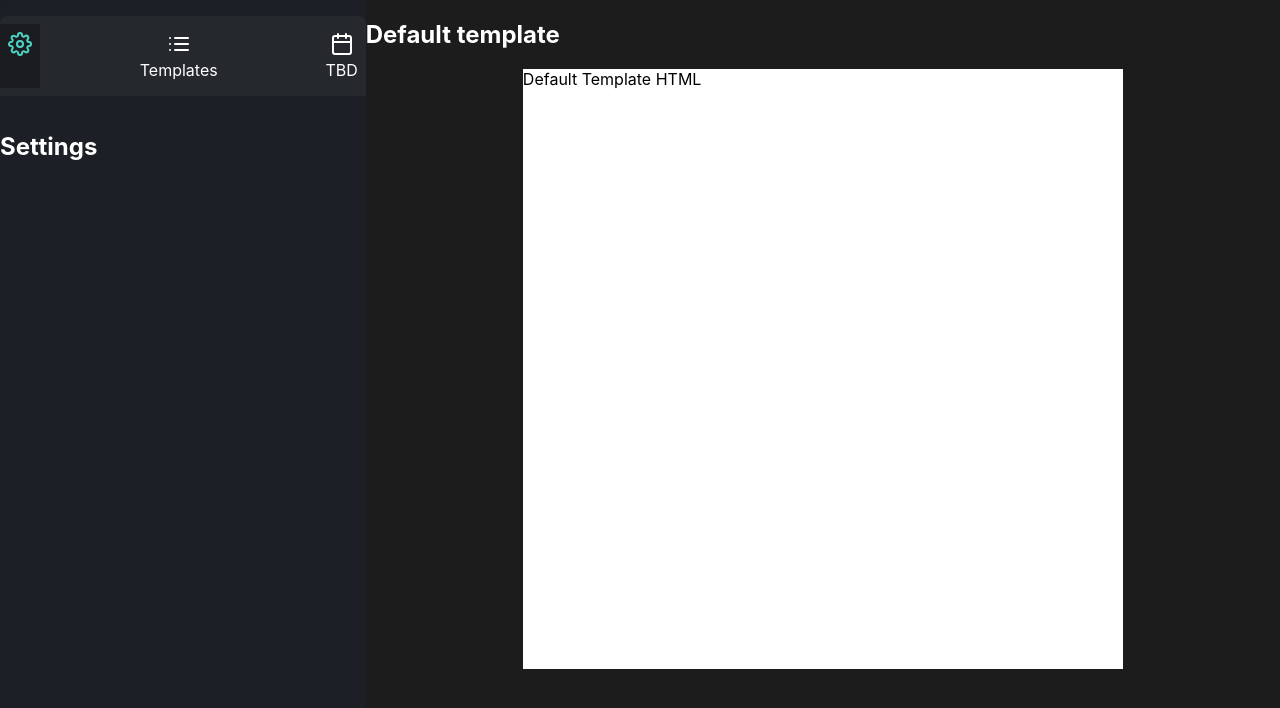
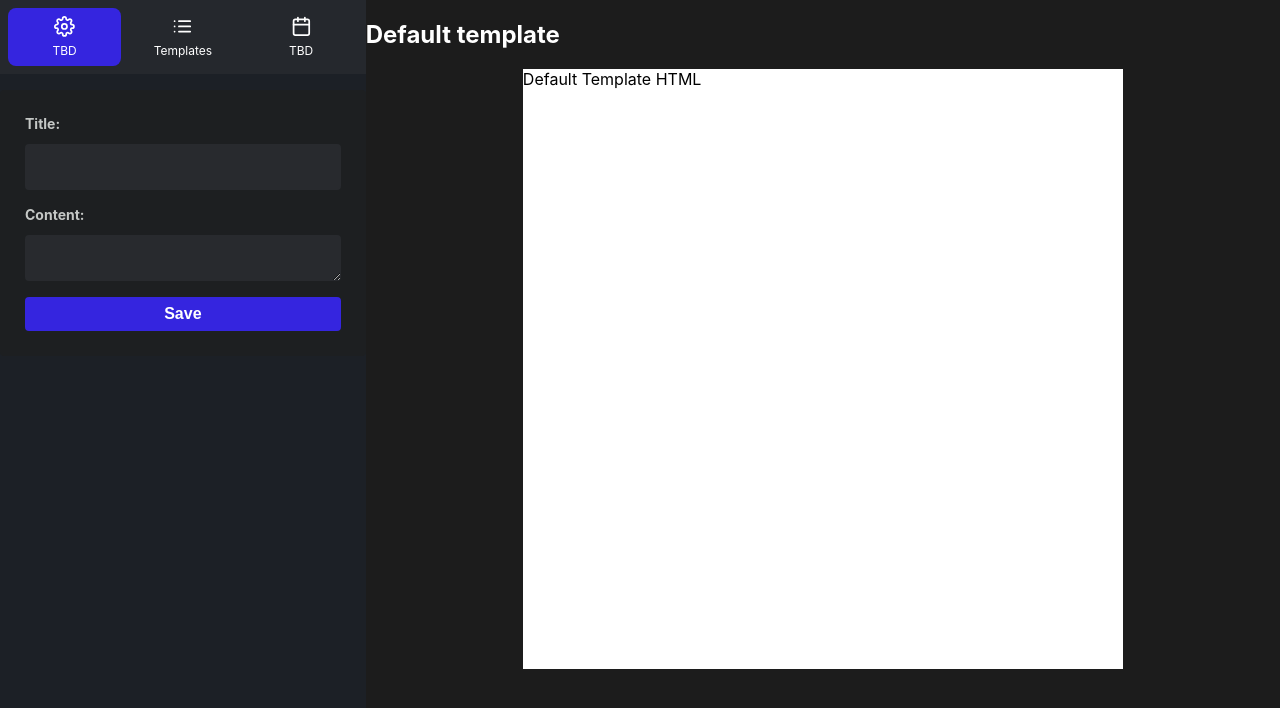
Before and after one commit to Shuaa-Technology/social-post-maker, a React (Create React App) app: page / in a window 1280 px wide. Shown: the top 708 px of the page. Built offline with nearby package versions, Linux system fonts and the light colour scheme; no server answers.

Commit message:
preparing Settings component

```diff
--- a/src/App.module.scss
+++ b/src/App.module.scss
@@ -1,3 +1,5 @@
+@import "./variables.scss";
+
 .app {
 
 }
--- /dev/null
+++ b/src/_variables.scss
@@ -0,0 +1,2 @@
+//todo: restructure
+$primary: #3525df;
--- a/src/components/Settings/Settings.module.scss
+++ b/src/components/Settings/Settings.module.scss
@@ -1,62 +1,57 @@
-.settings {
-  width: 100%;
-  height: 100%;
+// todo: find a way to import variables from one place
+@import "../../variables.scss";
 
-  .tabContainer {
+.container {
   display: flex;
   flex-direction: column;
-    height: 100%;
-    border-radius: 0.5rem;
-    overflow: hidden;
-    box-shadow: 0 2px 4px rgba(0, 0, 0, 0.25);
+  background-color: #1d1f21;
+  padding: 25px;
+  border-radius: 4px;
 }
 
-  .tabList {
+.field {
   display: flex;
-    justify-content: space-between;
-    background-color: #25282d;
-    padding: 0.5rem 0;
-    border-radius: 0.5rem 0.5rem 0 0;
+  flex-direction: column;
+  margin-bottom: 16px;
 }
 
-  .tab {
-    display: flex;
-    flex-direction: column;
-    align-items: center;
+label {
+  font-size: 14px;
+  font-weight: bold;
+  color: #c5c8c6;
+  margin-bottom: 8px;
+}
+
+input,
+textarea {
+  height: 30px;
+  background-color: #282a2e;
+  border: none;
+  border-radius: 4px;
+  padding: 8px;
+  color: #c5c8c6;
+  font-size: 14px;
+  margin-top: 4px;
+}
+
+input:focus,
+textarea:focus {
+  outline: none;
+  box-shadow: 0 0 0 2px $primary;
+}
+
+.button {
+  background-color: $primary;
   color: #fff;
-    font-size: 1rem;
-    padding: 0.5rem;
+  border: none;
+  border-radius: 4px;
+  padding: 8px 16px;
+  font-size: 16px;
+  font-weight: bold;
   cursor: pointer;
   transition: background-color 0.2s ease-in-out;
-
-    &:hover {
-      background-color: #1a1c20;
 }
 
-    &.active {
-      background-color: #1a1c20;
-      font-weight: bold;
-
-      .tabIcon {
-        color: #4bd6c3;
+.button:hover {
+  background-color: #3525df;
 }
-    }
-  }
-
-  .tabIcon {
-    font-size: 1.5rem;
-    margin-bottom: 0.25rem;
-  }
-
-  .tabPanel {
-    flex: 1;
-    display: flex;
-    flex-direction: column;
-    justify-content: center;
-    align-items: center;
-    padding: 2rem;
-    background-color: #1a1c20;
-    color: #fff;
-    border-radius: 0 0.5rem 0.5rem 0.5rem;
-  }
-}
--- a/src/components/Settings/Settings.tsx
+++ b/src/components/Settings/Settings.tsx
@@ -1,13 +1,43 @@
 import React, { useState } from "react";
-
 import styles from "./Settings.module.scss";
 
-function Settings() {
-  return (
-    <div className={styles.settings}>
-      <h2>Settings</h2>
-    </div>
-  );
+//todo: to be move to one place maybe?
+export interface SettingsData {
+    onSave?: (data: { title: string; content: string }) => void;
 }
 
+const Settings: React.FC<SettingsData> = ({ onSave }) => {
+    const [title, setTitle] = useState("");
+    const [content, setContent] = useState("");
+
+    const handleSave = () => {
+
+    };
+
+    return (
+        <div className={styles.container}>
+            <div className={styles.field}>
+                <label htmlFor="title">Title:</label>
+                <input
+                    type="text"
+                    id="title"
+                    value={title}
+                    onChange={(e) => setTitle(e.target.value)}
+                />
+            </div>
+            <div className={styles.field}>
+                <label htmlFor="content">Content:</label>
+                <textarea
+                    id="content"
+                    value={content}
+                    onChange={(e) => setContent(e.target.value)}
+                />
+            </div>
+            <button className={styles.button} onClick={handleSave}>
+                Save
+            </button>
+        </div>
+    );
+};
+
 export default Settings;
--- a/src/index.css
+++ b/src/index.scss
@@ -1,3 +1,4 @@
+
 body {
   margin: 0;
   font-family: -apple-system, BlinkMacSystemFont, "Segoe UI", "Roboto", "Oxygen",
--- a/src/index.tsx
+++ b/src/index.tsx
@@ -1,6 +1,6 @@
 import React from 'react';
 import ReactDOM from 'react-dom/client';
-import './index.css';
+import './index.scss';
 import App from './App';
 import reportWebVitals from './reportWebVitals';
 
--- a/src/pages/Editor/Layouts/LeftSidebar/LeftSidebar.module.scss
+++ b/src/pages/Editor/Layouts/LeftSidebar/LeftSidebar.module.scss
@@ -6,25 +6,31 @@
     display: flex;
     flex-direction: column;
     height: 100%;
-    border-radius: 0.5rem;
     overflow: hidden;
     box-shadow: 0 2px 4px rgba(0, 0, 0, 0.25);
   }
 
   .tabList {
     display: flex;
-    justify-content: space-between;
     background-color: #25282d;
-    padding: 0.5rem 0;
-    border-radius: 0.5rem 0.5rem 0 0;
+    padding: 0.5rem;
+    margin-top: 0;
+    gap: 5px;
   }
 
   .tab {
+    border-radius: 0.5rem;
+
     display: flex;
     flex-direction: column;
     align-items: center;
     color: #fff;
-    font-size: 1rem;
+    font-size: 12px;
+    justify-content: center;
+    outline: none;
+    flex: auto;
+    flex-basis: 33.33%;
+
     padding: 0.5rem;
     cursor: pointer;
     transition: background-color 0.2s ease-in-out;
@@ -34,18 +40,13 @@
     }
 
     &.active {
-      background-color: #1a1c20;
-      font-weight: bold;
-
-      .tabIcon {
-        color: #4bd6c3;
-      }
+      background-color: #3525df;
     }
   }
 
   .tabIcon {
-    font-size: 1.5rem;
-    margin-bottom: 0.25rem;
+    font-size: 1.3rem;
+    margin-bottom: 0.4rem;
   }
 
   .tabPanel {
--- a/src/pages/Editor/Layouts/LeftSidebar/LeftSidebar.tsx
+++ b/src/pages/Editor/Layouts/LeftSidebar/LeftSidebar.tsx
@@ -3,7 +3,7 @@ import { Tab, Tabs, TabList, TabPanel } from "react-tabs";
 import { FiSettings, FiList, FiCalendar, FiUsers } from "react-icons/fi";
 
 import styles from "./LeftSidebar.module.scss";
-import Settings from "../../../../components/Settings/Settings";
+import Settings , { SettingsData }  from "../../../../components/Settings/Settings";
 import { TemplateInterface } from "../../../../core/Models/Template";
 import TemplateList from "../../../../components/TemplateList/TemplateList";
 
@@ -12,6 +12,10 @@ function LeftSidebar({ templates = [] }: { templates: TemplateInterface[] }) {
 
   const handleTabSelect = (index: number) => {
     setTabIndex(index);
+  };
+
+  const handleSave = (data: SettingsData) => {
+    //TODO after setting up redux stuff
   };
 
   const isTabActive = (index: number): boolean => tabIndex === index;
@@ -24,10 +28,10 @@ function LeftSidebar({ templates = [] }: { templates: TemplateInterface[] }) {
         className={styles.tabContainer}
       >
         <TabList className={styles.tabList}>
-          <Tab
-            className={`${styles.tab} ${isTabActive(0) ? styles.active : ""}`}
-          >
+          <Tab className={`${styles.tab} ${isTabActive(0) ? styles.active : ""}`}>
             <FiSettings className={styles.tabIcon} />
+            <span>TBD</span>
+
           </Tab>
           <Tab
             className={`${styles.tab} ${isTabActive(1) ? styles.active : ""}`}
@@ -44,7 +48,7 @@ function LeftSidebar({ templates = [] }: { templates: TemplateInterface[] }) {
         </TabList>
 
         <TabPanel>
-          <Settings />
+          <Settings  />
         </TabPanel>
         <TabPanel>
           <TemplateList templates={templates} />
```
Lines whose indentation alone changed are shown as unchanged.
